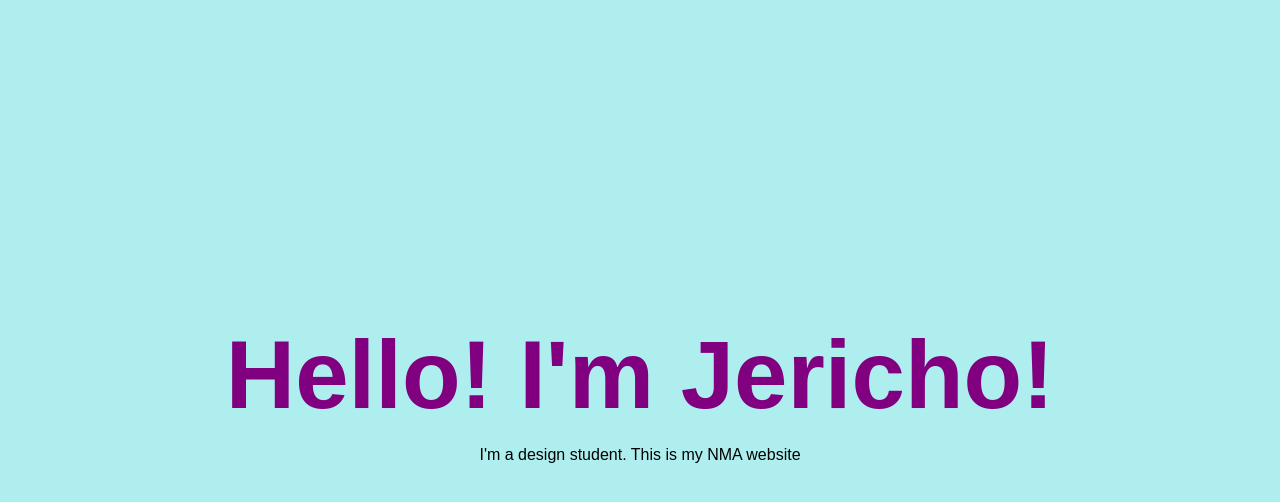
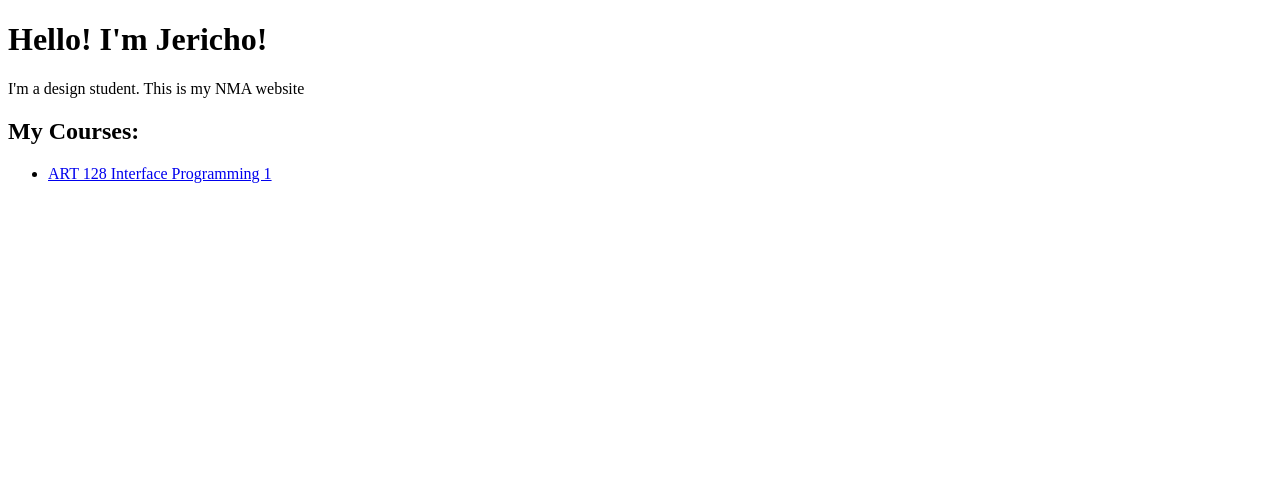
Before and after one commit to jeriib/studentsite, a plain HTML site: page index.html in a window 1280 px wide. Drawn offline with Linux system fonts and the light colour scheme.

Commit message:
updated html

```diff
--- a/index.html
+++ b/index.html
@@ -3,32 +3,22 @@
 
 <head>
     <title>Jericho Bautista</title>
-
-    <style>
-        body{
-            background: paleturquoise;
-            font-family: sans-serif;
-            text-align: center;
-            display: flex;
-            flex-direction: column;
-            align-items: center;
-            justify-content: center;
-            min-height: 100vh;
-            margin: 0;
-        }
-
-        h1{
-            font-size: 6em;
-            color: purple;
-            margin: 0;
-        }
-    </style>
+    <meta charset="utf-8">
+    <meta name="description" content="This is the NMA student site for Jericho Bautista.">
+    <meta name="viewport" content="width=device-width,initial-scale=1">
 
 </head>
 
 <body>
     <h1>Hello! I'm Jericho!</h1>
     <p>I'm a design student. This is my NMA website</p>
+
+    <h2>My Courses:</h2>
+    <ul>
+        <li><a href="#">ART 128 Interface Programming 1</a></li>
+
+    </ul>
+
 </body>
 
 </html>
```
